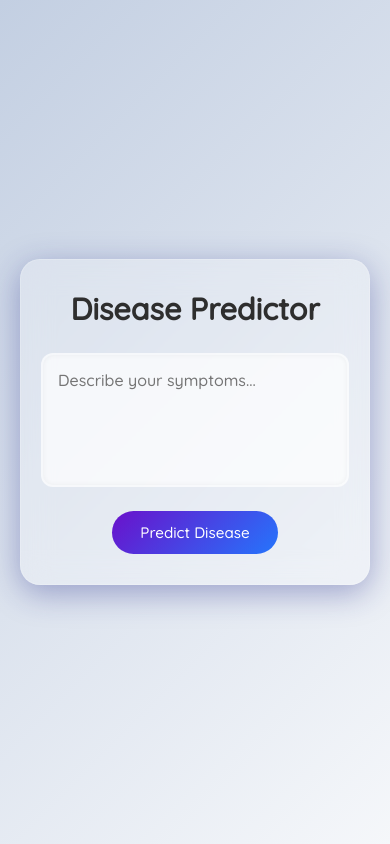
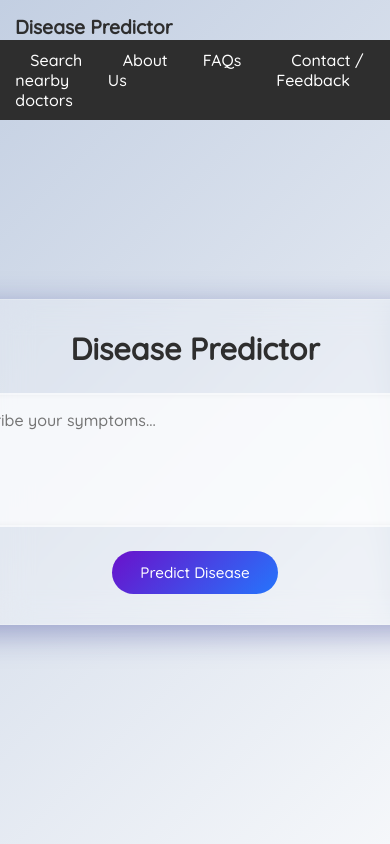
Before and after one commit to Pavithra-GR/disease_predictor, a Flask app: page / in a window 390 px wide; the page is wider, and only the part inside the window is pictured. Run offline with Flask 3, Linux system fonts and the light colour scheme; parts of the project's set-up code (start-up, migrations or seed data) failed here and were passed over.

Commit message:
Add new files

```diff
--- a/app.py
+++ b/app.py
@@ -1,5 +1,6 @@
 
-from flask import Flask, request, render_template
+import os
+from flask import Flask, request, render_template, send_file
 import joblib
 import numpy as np
 
@@ -54,14 +55,217 @@ app = Flask(__name__)
 def home():
     return render_template('index.html')
 
+
+@app.route('/nearby-doctors')
+def nearby_doctors():
+    return render_template("Search-nearby-doctor.html")
+
+@app.route('/how-it-works')
+def how_it_works():
+    return render_template("how-it-works.html")
+
+@app.route('/contact')
+def contact():
+    return render_template("contact.html")
+
+@app.route('/faq')
+def faq():
+    return render_template("faq.html")
+
+
+@app.route('/submit-feedback', methods=['POST'])
+def submit_feedback():
+    message = request.form['message']
+    return render_template('contact.html', feedback_submitted=True)
+
+@app.route('/styles.css')
+def serve_css():
+    # Path to styles.css inside the templates folder
+    css_path = os.path.join(app.template_folder, 'styles.css')
+    return send_file(css_path, mimetype='text/css')
+
 @app.route('/predict', methods=['POST'])
 def predict():
     symptom_text = request.form['symptoms']
     cleaned = preprocess_text(symptom_text)
     vectorized = tfidf_vectorizer.transform([cleaned])
-    prediction = knn_model.predict(vectorized)[0]
+    precaution_tips = {
+    "Psoriasis": [
+        "Keep skin moisturized",
+        "Avoid harsh skin products",
+        "Manage stress",
+        "Avoid triggers like smoking and alcohol"
+    ],
+    "Varicose Veins": [
+        "Avoid standing for long periods",
+        "Elevate legs when resting",
+        "Exercise regularly",
+        "Wear compression stockings"
+    ],
+    "Typhoid": [
+        "Drink boiled water",
+        "Eat home-cooked food",
+        "Avoid raw vegetables",
+        "Complete antibiotic course"
+    ],
+    "Chicken Pox": [
+        "Avoid scratching blisters",
+        "Use calamine lotion",
+        "Maintain hygiene",
+        "Get plenty of rest"
+    ],
+    "Impetigo": [
+        "Wash affected area gently",
+        "Avoid close contact with others",
+        "Use prescribed antibiotics",
+        "Keep nails trimmed"
+    ],
+    "Dengue": [
+        "Avoid mosquito bites",
+        "Drink fluids",
+        "Avoid NSAIDs",
+        "Seek medical attention"
+    ],
+    "Fungal Infection": [
+        "Keep affected area dry",
+        "Use antifungal creams",
+        "Wear loose clothing",
+        "Avoid sharing personal items"
+    ],
+    "Common Cold": [
+        "Stay hydrated",
+        "Get plenty of rest",
+        "Use steam inhalation",
+        "Avoid cold drinks"
+    ],
+    "Pneumonia": [
+        "Complete antibiotic course",
+        "Stay hydrated",
+        "Avoid smoking",
+        "Rest and monitor symptoms"
+    ],
+    "Dimorphic Hemorrhoids": [
+        "Eat high-fiber foods",
+        "Stay hydrated",
+        "Avoid straining during bowel movements",
+        "Exercise regularly"
+    ],
+    "Arthritis": [
+        "Do light exercise",
+        "Use hot/cold packs",
+        "Take pain relievers as prescribed",
+        "Maintain a healthy weight"
+    ],
+    "Acne": [
+        "Wash face twice daily",
+        "Avoid oily skincare products",
+        "Do not squeeze pimples",
+        "Use prescribed acne treatments"
+    ],
+    "Bronchial Asthma": [
+        "Avoid allergens",
+        "Use inhalers regularly",
+        "Do breathing exercises",
+        "Keep environment dust-free"
+    ],
+    "Hypertension": [
+        "Reduce salt intake",
+        "Exercise regularly",
+        "Avoid stress",
+        "Monitor blood pressure"
+    ],
+    "Migraine": [
+        "Avoid bright lights and loud noises",
+        "Take prescribed medication",
+        "Stay hydrated",
+        "Get enough sleep"
+    ],
+    "Cervical Spondylosis": [
+        "Do neck exercises",
+        "Maintain proper posture",
+        "Avoid lifting heavy weights",
+        "Use ergonomic furniture"
+    ],
+    "Jaundice": [
+        "Avoid oily food",
+        "Eat fruits and vegetables",
+        "Get adequate rest",
+        "Avoid alcohol"
+    ],
+    "Malaria": [
+        "Use mosquito nets",
+        "Take prescribed antimalarials",
+        "Avoid stagnant water",
+        "Stay indoors during dusk"
+    ],
+    "Urinary Tract Infection": [
+        "Drink plenty of water",
+        "Maintain hygiene",
+        "Avoid holding urine",
+        "Take antibiotics as prescribed"
+    ],
+    "Allergy": [
+        "Avoid known allergens",
+        "Use antihistamines",
+        "Keep surroundings clean",
+        "Wear a mask if needed"
+    ],
+    "Gastroesophageal Reflux Disease": [
+        "Avoid spicy food",
+        "Eat smaller meals",
+        "Don’t lie down after eating",
+        "Elevate head while sleeping"
+    ],
+    "Drug Reaction": [
+        "Stop the medication immediately",
+        "Consult a doctor",
+        "Keep a record of allergies",
+        "Use prescribed antihistamines"
+    ],
+    "Peptic Ulcer Disease": [
+        "Avoid spicy and acidic foods",
+        "Don’t take NSAIDs",
+        "Eat smaller meals",
+        "Take antacids if prescribed"
+    ],
+    "Diabetes": [
+        "Avoid sugar-rich foods",
+        "Regular exercise",
+        "Monitor blood sugar",
+        "Consult a diabetologist"
+    ]
+}
 
-    return render_template('index.html', symptoms=symptom_text, prediction=prediction)
+
+    # Get prediction probabilities
+    probas = knn_model.predict_proba(vectorized)[0]
+
+    # Get class labels
+    class_labels = knn_model.classes_
+
+    # Pair each label with its probability
+    predictions = list(zip(class_labels, probas))
+
+    # Sort predictions by probability in descending order
+    sorted_predictions = sorted(predictions, key=lambda x: x[1], reverse=True)
+
+    # Take top 5
+    top_predictions = sorted_predictions[:5]
+    # After getting top predictions
+    most_probable = top_predictions[0][0]  # Top disease (the first item)
+    tips = precaution_tips.get(most_probable, ["Consult a doctor for accurate guidance."])
+
+    return render_template('index.html', symptoms=symptom_text, top_predictions=top_predictions, tips=tips)
+   # return render_template('index.html', symptoms=symptom_text, top_predictions=top_predictions)
+
+# @app.route('/predict', methods=['POST'])
+# def predict():
+#     symptom_text = request.form['symptoms']
+#     cleaned = preprocess_text(symptom_text)
+#     vectorized = tfidf_vectorizer.transform([cleaned])
+#     prediction = knn_model.predict(vectorized)[0]
+
+#     return render_template('index.html', symptoms=symptom_text, prediction=prediction)
 
 if __name__ == "__main__":
     app.run(debug=True)
--- a/templates/index.html
+++ b/templates/index.html
@@ -4,104 +4,20 @@
     <meta charset="UTF-8">
     <title>Disease Predictor</title>
     <link href="https://fonts.googleapis.com/css2?family=Quicksand:wght@500&display=swap" rel="stylesheet">
-    <style>
-        * {
-            box-sizing: border-box;
-            margin: 0;
-            padding: 0;
-            font-family: 'Quicksand', sans-serif;
-        }
-
-        body {
-            background: linear-gradient(135deg, #c3cfe2, #f5f7fa);
-            min-height: 100vh;
-            display: flex;
-            justify-content: center;
-            align-items: center;
-            padding: 20px;
-            overflow: hidden;
-        }
-
-        .container {
-            background: rgba(255, 255, 255, 0.25);
-            backdrop-filter: blur(15px);
-            -webkit-backdrop-filter: blur(15px);
-            border-radius: 20px;
-            padding: 40px 35px;
-            width: 100%;
-            max-width: 480px;
-            box-shadow: 0 8px 32px rgba(31, 38, 135, 0.37);
-            text-align: center;
-            border: 1px solid rgba(255, 255, 255, 0.18);
-        }
-
-        h1 {
-            color: #2e2e2e;
-            margin-bottom: 25px;
-            font-size: 1.9em;
-        }
-
-        textarea {
-            width: 100%;
-            padding: 15px;
-            border: 2px solid transparent;
-            border-radius: 12px;
-            resize: none;
-            font-size: 1em;
-            margin-bottom: 20px;
-            transition: 0.3s ease;
-            background: rgba(255, 255, 255, 0.7);
-            box-shadow: inset 0 0 5px rgba(0, 0, 0, 0.05);
-        }
-
-        textarea:focus {
-            border-color: #4b9cdb;
-            outline: none;
-            background: #ffffff;
-            box-shadow: 0 0 10px rgba(75, 156, 219, 0.2);
-        }
-
-        button {
-            padding: 12px 28px;
-            background: linear-gradient(135deg, #6a11cb 0%, #2575fc 100%);
-            color: white;
-            border: none;
-            border-radius: 30px;
-            font-size: 1em;
-            cursor: pointer;
-            transition: transform 0.3s ease, box-shadow 0.3s ease;
-        }
-
-        button:hover {
-            transform: translateY(-2px);
-            box-shadow: 0 5px 15px rgba(101, 112, 255, 0.4);
-        }
-
-        .result {
-            margin-top: 25px;
-            font-size: 1.3em;
-            color: #34c759;
-            font-weight: bold;
-            animation: fadeIn 0.8s ease-in-out;
-        }
-
-        @keyframes fadeIn {
-            from { opacity: 0; transform: translateY(10px); }
-            to { opacity: 1; transform: translateY(0); }
-        }
-
-        @media (max-width: 600px) {
-            .container {
-                padding: 30px 20px;
-            }
-
-            button {
-                font-size: 0.95em;
-            }
-        }
-    </style>
+    <link rel="stylesheet" href="styles.css">
 </head>
 <body>
+    <div class="app-title">Disease Predictor</div>
+    <div class="navbar">
+        <ul>
+            <li><a href="/">Home</a></li>
+            <li><a href="/nearby-doctors">Search nearby doctors</a></li>
+            <li><a href="/how-it-works">About Us</a></li>
+            <li><a href="/faq">FAQs</a></li>
+            <li><a href="/contact">Contact / Feedback</a></li>
+        </ul>
+    </div>
+
     <div class="container">
         <h1>Disease Predictor</h1>
         <form action="/predict" method="POST">
@@ -109,14 +25,63 @@
             <br>
             <button type="submit">Predict Disease</button>
         </form>
-        {% if prediction %}
+        <!-- {% if prediction %}
             <div class="result">🩺 Predicted Disease: {{ prediction }}</div>
-        {% endif %}
+        {% endif %} -->
+        {% if top_predictions %}
+    <div class="result">
+        🩺 <strong>Top Predicted Diseases:</strong><br><br>
+        <ul style="list-style: none; padding: 0;">
+            {% for disease, confidence in top_predictions %}
+                <li style="margin-bottom: 10px;">
+                    <strong>{{ disease }}</strong> – {{ (confidence * 100) | round(2) }}%
+                    <!-- <div style="background-color: #eee; height: 10px; border-radius: 5px; overflow: hidden; margin-top: 5px;">
+                        <div style="width: {{ confidence * 100 }}%; height: 100%; background: linear-gradient(to right, #6a11cb, #2575fc);"></div>
+                    </div> -->
+                    <div style="background-color: #eee; height: 10px; border-radius: 5px; overflow: hidden; margin-top: 5px;">
+                        <div style="width: {{ confidence * 100 }}%; height: 100%; background: linear-gradient(to right, #6a11cb, #2575fc);"></div>
+                    </div>
+                </li>
+            {% endfor %}
+        </ul>
+    </div>
+{% endif %}
+{% if tips %}
+<!-- <button id="showTipsBtn" onclick="document.getElementById('precautionTips').style.display='block'; this.style.display='none';">
+    See Precaution Tips
+</button> -->
+<button id="showTipsBtn" onclick="showTips()">
+    See Precaution Tips
+</button>
+
+<div id="precautionTips" style="display: none; margin-top: 20px; text-align: left;">
+    <h3 style="color: #2e2e2e;">🛡️ Precaution Tips:</h3>
+    <ul style="margin-top: 10px;">
+        {% for tip in tips %}
+            <li>✅ {{ tip }}</li>
+        {% endfor %}
+    </ul>
+</div>
+{% endif %}
     </div>
 </body>
+<script>
+
+    function showTips() {
+        const tipsDiv = document.getElementById('precautionTips');
+        tipsDiv.style.display = 'block';
+        tipsDiv.style.opacity = 0;
+        let opacity = 0;
+        const fadeIn = setInterval(() => {
+            if (opacity >= 1) clearInterval(fadeIn);
+            tipsDiv.style.opacity = opacity;
+            opacity += 0.05;
+        }, 30);
+        document.getElementById('showTipsBtn').style.display = 'none';
+    }
+</script>
+
 </html>
-
-
 
 <!--
 <!DOCTYPE html>
--- /dev/null
+++ b/templates/styles.css
@@ -0,0 +1,165 @@
+* {
+    box-sizing: border-box;
+    margin: 0;
+    padding: 0;
+    font-family: 'Quicksand', sans-serif;
+}
+
+body {
+    background: linear-gradient(135deg, #c3cfe2, #f5f7fa);
+    min-height: 100vh;
+    display: flex;
+    justify-content: center;
+    align-items: center;
+    padding: 20px;
+    padding-top: 100px; /* Add padding to avoid overlap with title and navbar */
+    overflow-x: hidden;
+}
+
+/* App Title Styles */
+.app-title {
+    position: fixed;
+    top: 20px;
+    left: 20px;
+    color: #2e2e2e;
+    font-size: 1.5em;
+    font-weight: bold;
+    z-index: 1001; /* Ensure it stays above navbar */
+}
+
+/* Navigation Bar Styles */
+.navbar {
+    width: 100%;
+    background: #2e2e2e;
+    padding: 15px 20px;
+    position: fixed;
+    top: 50px; /* Position below the title */
+    left: 0;
+    z-index: 1000; /* Ensure it stays above other content */
+    display: flex; /* Use flexbox to align items */
+    justify-content: flex-end; /* Align items to the right */
+}
+
+.navbar ul {
+    list-style: none;
+    padding: 0;
+    margin: 0;
+    display: flex;
+}
+
+.navbar li {
+    margin: 0 20px;
+}
+
+.navbar a {
+    text-decoration: none;
+    color: white;
+    font-size: 1.2em;
+    font-weight: 500;
+    padding: 10px 20px;
+    transition: background 0.3s ease;
+    border-radius: 5px;
+}
+
+.navbar a:hover {
+    background: #2575fc;
+}
+
+.container {
+    background: rgba(255, 255, 255, 0.25);
+    backdrop-filter: blur(15px);
+    -webkit-backdrop-filter: blur(15px);
+    border-radius: 20px;
+    padding: 40px 35px;
+    width: auto; /* Let it grow */
+    max-width: none; /* Remove fixed max-width */
+    min-width: 550px;
+    box-shadow: 0 8px 32px rgba(31, 38, 135, 0.37);
+    text-align: center;
+    border: 1px solid rgba(255, 255, 255, 0.18);
+}
+
+h1 {
+    color: #2e2e2e;
+    margin-bottom: 25px;
+    font-size: 1.9em;
+}
+
+textarea {
+    width: 100%;
+    padding: 15px;
+    border: 2px solid transparent;
+    border-radius: 12px;
+    resize: none;
+    font-size: 1em;
+    margin-bottom: 20px;
+    transition: 0.3s ease;
+    background: rgba(255, 255, 255, 0.7);
+    box-shadow: inset 0 0 5px rgba(0, 0, 0, 0.05);
+}
+
+textarea:focus {
+    border-color: #4b9cdb;
+    outline: none;
+    background: #ffffff;
+    box-shadow: 0 0 10px rgba(75, 156, 219, 0.2);
+}
+
+button {
+    padding: 12px 28px;
+    background: linear-gradient(135deg, #6a11cb 0%, #2575fc 100%);
+    color: white;
+    border: none;
+    border-radius: 30px;
+    font-size: 1em;
+    cursor: pointer;
+    transition: transform 0.3s ease, box-shadow 0.3s ease;
+}
+
+button:hover {
+    transform: translateY(-2px);
+    box-shadow: 0 5px 15px rgba(101, 112, 255, 0.4);
+}
+
+.result {
+    margin-top: 25px;
+    font-size: 1.3em;
+    color: #34c759;
+    font-weight: bold;
+    animation: fadeIn 0.8s ease-in-out;
+}
+
+@keyframes fadeIn {
+    from { opacity: 0; transform: translateY(10px); }
+    to { opacity: 1; transform: translateY(0); }
+}
+
+@media (max-width: 600px) {
+    .container {
+        padding: 30px 20px;
+    }
+
+    button {
+        font-size: 0.95em;
+    }
+
+    .app-title {
+        font-size: 1.2em;
+        top: 15px;
+        left: 15px;
+    }
+
+    .navbar {
+        top: 40px;
+        padding: 10px 15px;
+    }
+
+    .navbar li {
+        margin: 0 10px;
+    }
+
+    .navbar a {
+        font-size: 1em;
+        padding: 8px 15px;
+    }
+}
```
Also changed, not shown: templates/Search-nearby-doctor.html (added, +54 -0 lines), templates/contact.html (added, +33 -0 lines), templates/faq.html (added, +63 -0 lines), templates/how-it-works.html (added, +60 -0 lines).
